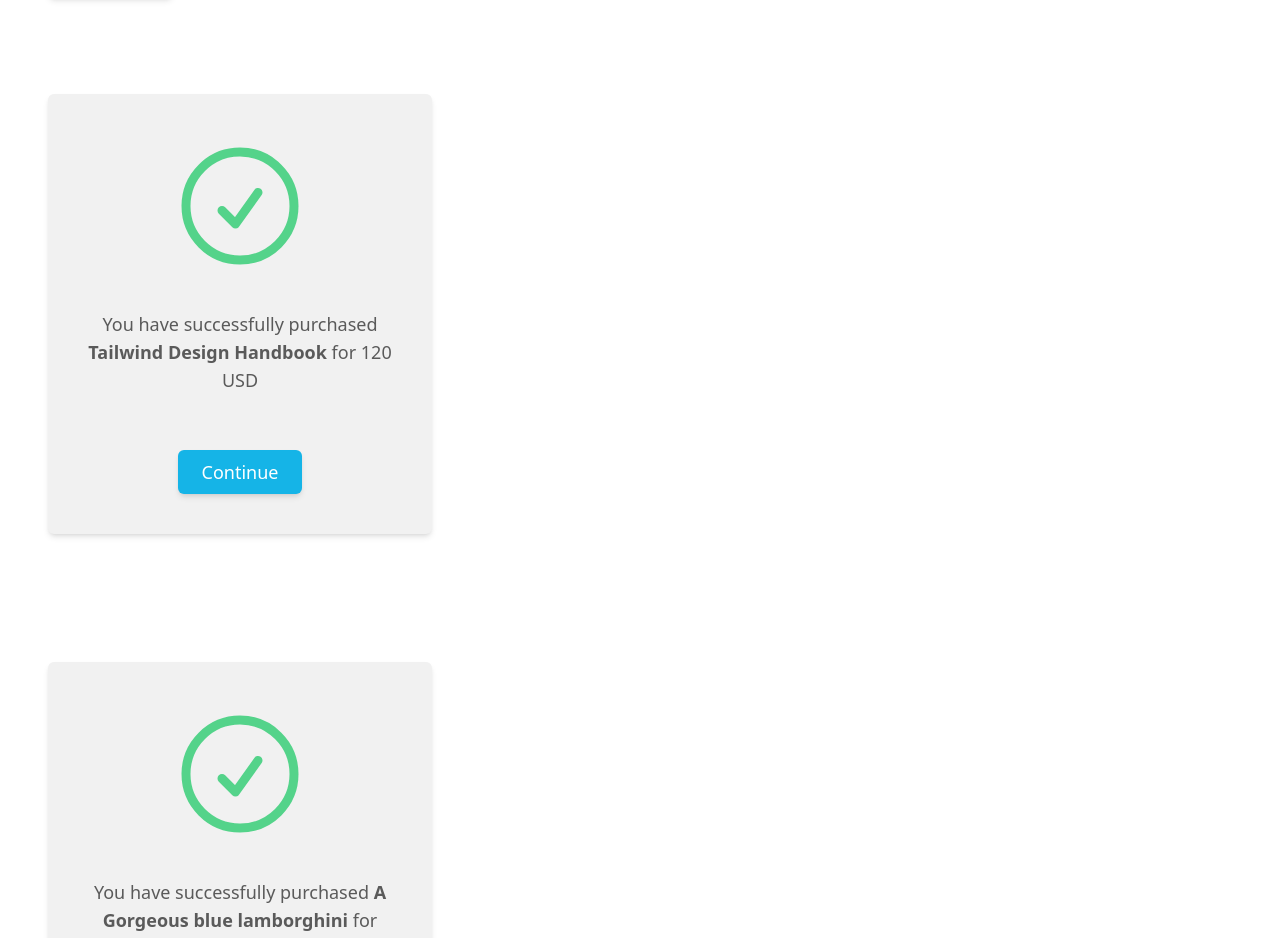
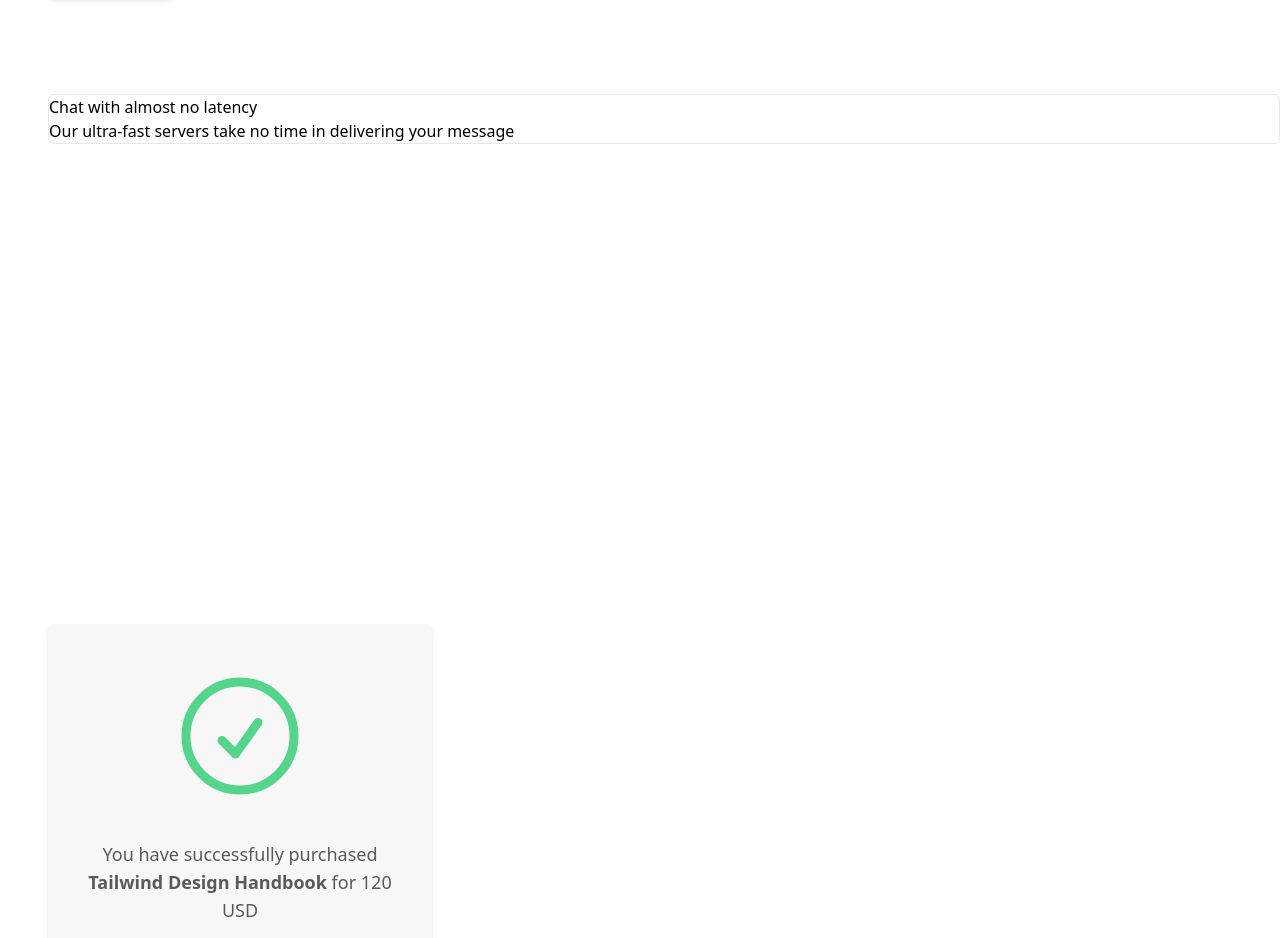
Before and after one commit to CarboxyDev/tailwind-sandbox, a Next.js app: page / in a window 1280 px wide. Shown: the part 94-1032 px from the top of the page. Built offline with nearby package versions, Linux system fonts and the light colour scheme.

Commit message:
Add minor changes + Add CompactCard component (wip)

```diff
--- a/package.json
+++ b/package.json
@@ -10,6 +10,7 @@
   },
   "dependencies": {
     "@heroicons/react": "^2.0.16",
+    "framer-motion": "^10.3.1",
     "next": "13.1.1",
     "react": "18.2.0",
     "react-dom": "18.2.0",
--- a/src/components/Button.tsx
+++ b/src/components/Button.tsx
@@ -1,7 +1,10 @@
 import { ReactPropTypes } from "react";
+
+// FIXME: Refactor this component to use 4px as the unit for layout and spacing, etc.
 
 const Button = (props: any) => {
   const children = props.children;
+
   return (
     <>
       <button className="rounded-md bg-primary py-2 px-6 text-lg text-white shadow-md hover:bg-primary-600">
--- /dev/null
+++ b/src/components/CompactCard.tsx
@@ -0,0 +1,14 @@
+const CompactCard = (props: any) => {
+  let { title, text } = props;
+
+  return (
+    <>
+      <div className="flex flex-col rounded-md border border-gray-200">
+        <h2>{title}</h2>
+        <p>{text}</p>
+      </div>
+    </>
+  );
+};
+
+export default CompactCard;
--- a/src/components/Dialog.tsx
+++ b/src/components/Dialog.tsx
@@ -1,22 +1,27 @@
 import Button from "./Button";
 import { CheckCircleIcon } from "@heroicons/react/24/outline";
+
+// FIXME: Refactor this component to use 4px as the unit for layout and spacing, etc.
+// TODO: Polish this component (in the Figma file first)
 
 const Dialog = (props: any) => {
   let { name, price, currency } = props.product;
 
   return (
     <>
-      <div className="box-border flex w-96 flex-col rounded-md bg-[#f1f1f1] px-10 shadow-md">
+      <div className="box-border flex w-96 flex-col rounded-md bg-[#f8f7f7] px-10 shadow-md">
         <div className="mx-auto">
           <div className="h-10"></div>
           <CheckCircleIcon className="h-36 w-36 text-[#2ECC71]/80" />
         </div>
-        <p className="t mx-auto text-center text-lg text-[#5A5A5A]">
+        <div className="t mx-auto text-center text-lg text-[#5A5A5A]">
           <div className="h-8"></div>
-          You have successfully purchased{" "}
-          <span className="font-bold">{name}</span> for {price} {currency}
+          <p>
+            You have successfully purchased{" "}
+            <span className="font-bold">{name}</span> for {price} {currency}
+          </p>
           <div className="h-14"></div>
-        </p>
+        </div>
         <div className="mx-auto">
           <Button>Continue</Button>
           <div className="h-10"></div>
--- a/src/pages/sandbox.tsx
+++ b/src/pages/sandbox.tsx
@@ -1,5 +1,6 @@
 import { NextPage } from "next";
 import Button from "../components/Button";
+import CompactCard from "../components/CompactCard";
 import Dialog from "../components/Dialog";
 
 const Sandbox: NextPage = () => {
@@ -7,6 +8,13 @@ const Sandbox: NextPage = () => {
     <>
       <div className="pt-12 pl-12">
         <Button>Continue</Button>
+        <div className="pt-24"></div>
+        <CompactCard
+          title="Chat with almost no latency"
+          text="Our ultra-fast servers take no time in delivering your message"
+        ></CompactCard>
+
+        <div className="pt-96"></div>
         <div className="pt-24"></div>
         <Dialog
           product={{
```
Also changed, not shown: 1 other file (tests, documents, lock files or other folders).
